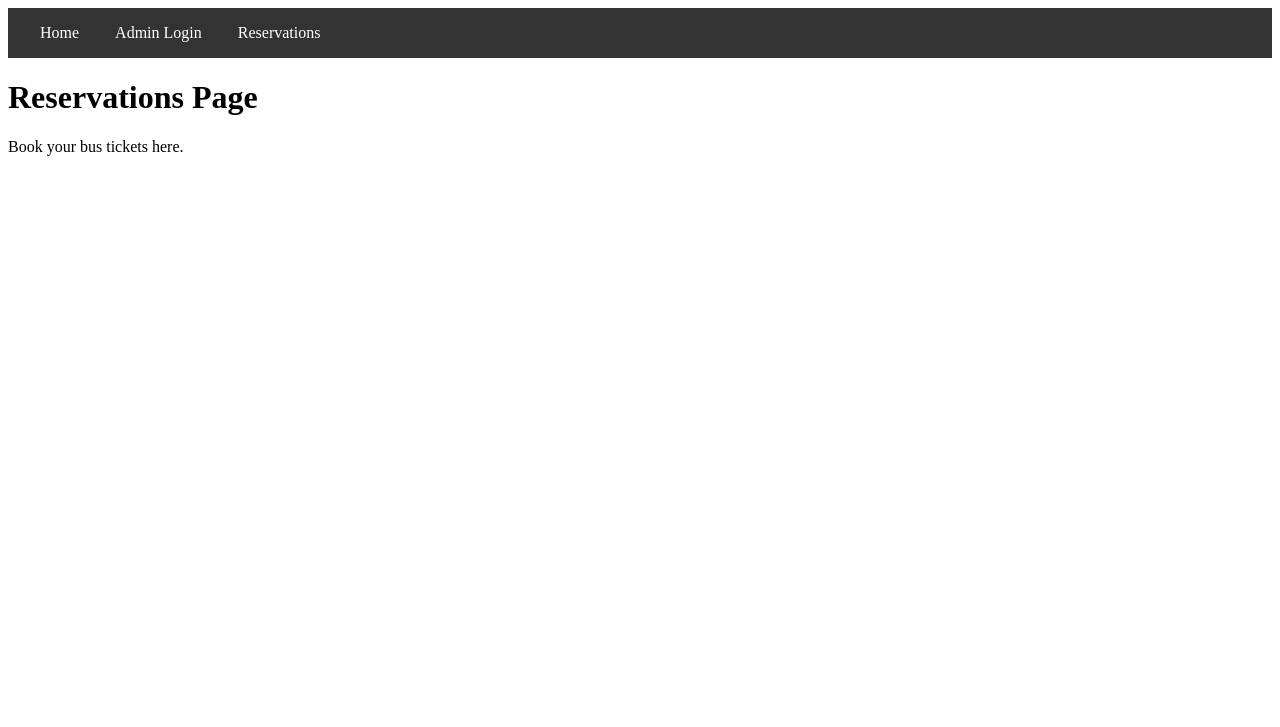
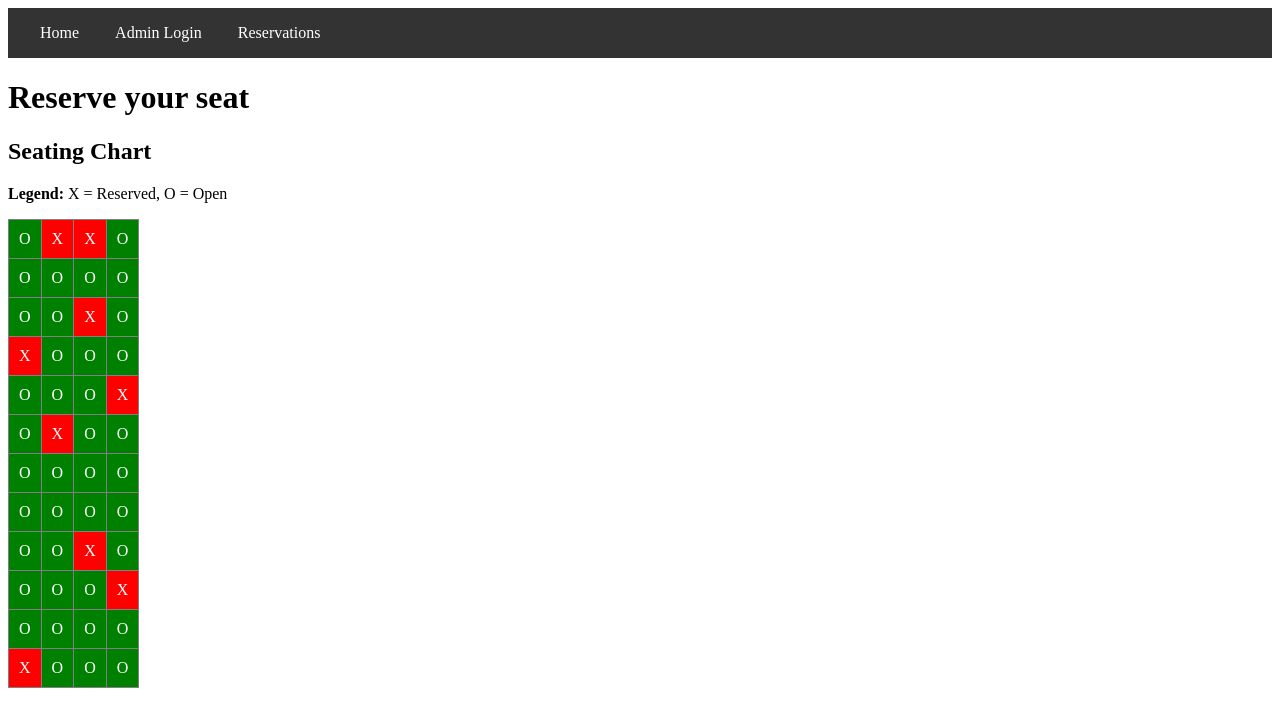
Before and after one commit to GSpinks/4320-Final-Project, a Flask app: page /reservations in a window 1280 px wide. Shown: the top 727 px of the page. Run offline with Flask 3, Linux system fonts and the light colour scheme; data comes from the database, SQL or seed files in the repository.

Commit message:
Added chart to reservations.html

```diff
--- a/Templates/Reservations.html
+++ b/Templates/Reservations.html
@@ -1,8 +1,23 @@
 {% extends "base.html" %}
 
-{% block title %}Reservations{% endblock %}
+{% block title %}Reserve your seat{% endblock %}
 
 {% block content %}
-<h1>Reservations Page</h1>
-<p>Book your bus tickets here.</p>
+<h1>Reserve your seat</h1>
+
+<h2>Seating Chart</h2>
+<p><strong>Legend:</strong> X = Reserved, O = Open</p>
+
+<!-- Seating Chart -->
+<table border="1" style="border-collapse: collapse; text-align: center;">
+    {% for row in seating_chart %}
+    <tr>
+        {% for seat in row %}
+        <td style="padding: 10px; {% if seat == 'X' %} background-color: red; color: white; {% else %} background-color: green; color: white; {% endif %}">
+            {{ seat }}
+        </td>
+        {% endfor %}
+    </tr>
+    {% endfor %}
+</table>
 {% endblock %}
--- a/app.py
+++ b/app.py
@@ -101,9 +101,12 @@ def calculate_total_sales(seating_chart):
     return total_sales
 
 
-@app.route('/reservations', methods=['GET', 'POST'])
+@app.route('/reservations', methods=['GET'])
 def reservations():
-    return render_template('Reservations.html')
+    # Generate the seating chart
+    seating_chart = generate_seating_chart()
+    return render_template('Reservations.html', seating_chart=seating_chart)
+
 
 if __name__ == '__main__':
     app.run(host="0.0.0.0")
```
